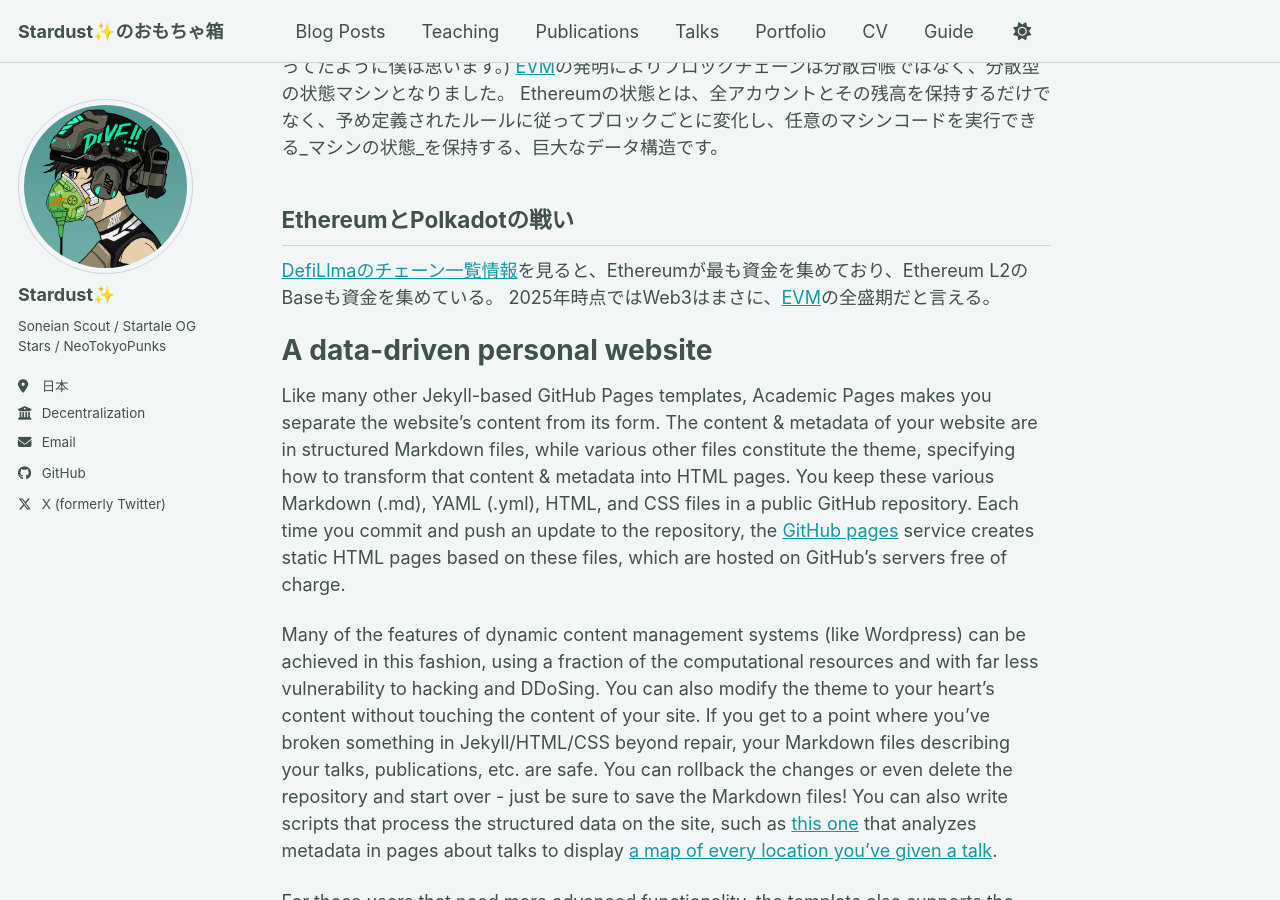
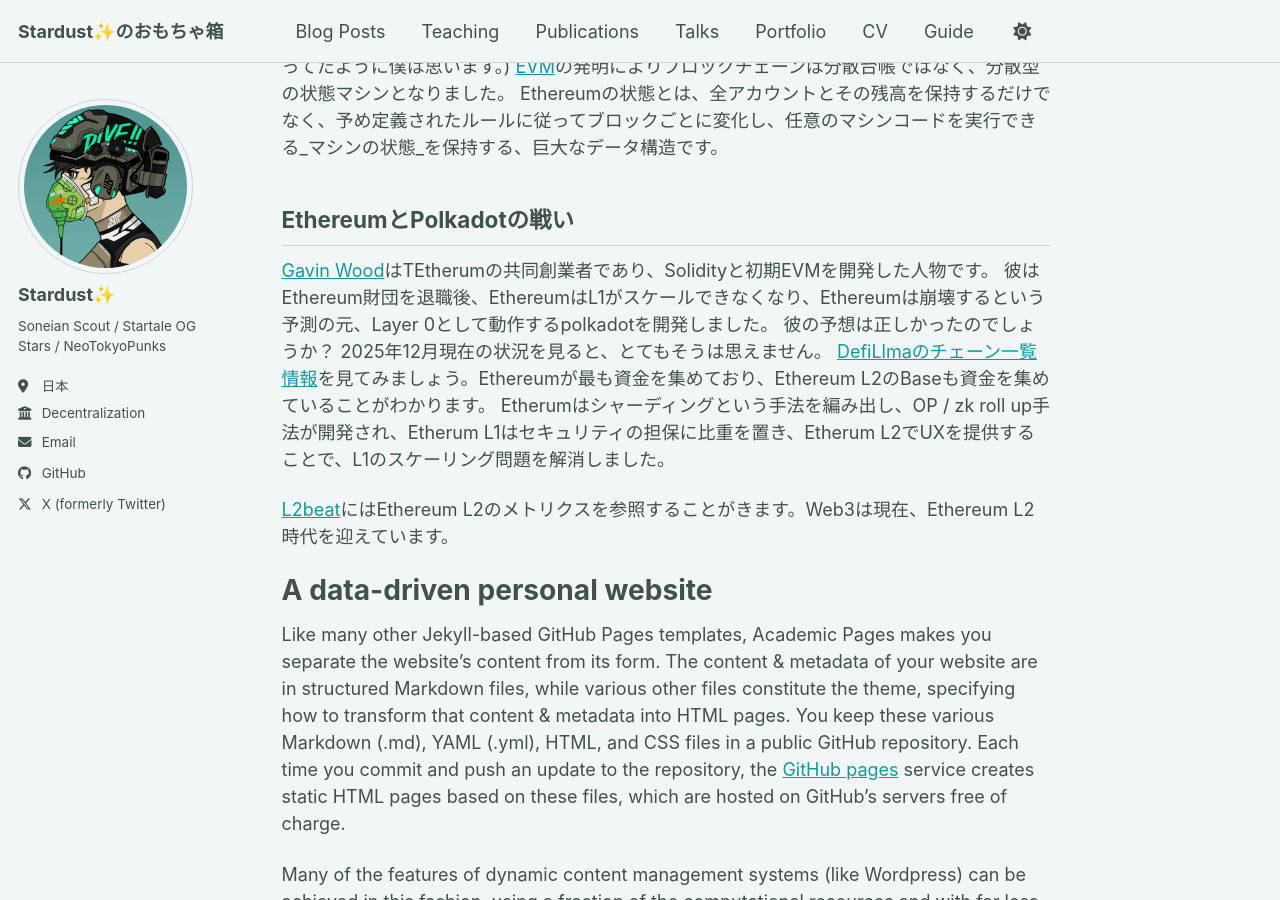
Before and after one commit to stardustdotbox/stardustdotbox.github.io, a Jekyll site: the page built from _pages/about.md, in a window 1280 px wide and 900 px high, scrolled down 952 px. Built offline with Jekyll 4.4.1, drawn with Linux system fonts in a browser that asks for light colours; a script bundle is joined from its source files by our own code; library files that are not in the unit come from our copies.

Commit message:
ホームページの初期設定

```diff
--- a/_pages/about.md
+++ b/_pages/about.md
@@ -34,8 +34,14 @@ Ethereumはブロックチェイン上でEVMを稼働させることでWeb3に
 
 ## EthereumとPolkadotの戦い
 
-[DefiLlmaのチェーン一覧情報](https://defillama.com/chains)を見ると、Ethereumが最も資金を集めており、Ethereum L2のBaseも資金を集めている。
-2025年時点ではWeb3はまさに、[EVM](https://ethereum.org/ja/developers/docs/evm/)の全盛期だと言える。
+[Gavin Wood](https://gavwood.com/)はTEtherumの共同創業者であり、Solidityと初期EVMを開発した人物です。
+彼はEthereum財団を退職後、EthereumはL1がスケールできなくなり、Ethereumは崩壊するという予測の元、Layer 0として動作するpolkadotを開発しました。
+彼の予想は正しかったのでしょうか？
+2025年12月現在の状況を見ると、とてもそうは思えません。
+[DefiLlmaのチェーン一覧情報](https://defillama.com/chains)を見てみましょう。Ethereumが最も資金を集めており、Ethereum L2のBaseも資金を集めていることがわかります。
+Etherumはシャーディングという手法を編み出し、OP / zk roll up手法が開発され、Etherum L1はセキュリティの担保に比重を置き、Etherum L2でUXを提供することで、L1のスケーリング問題を解消しました。
+
+[L2beat](https://l2beat.com/)にはEthereum L2のメトリクスを参照することがきます。Web3は現在、Ethereum L2時代を迎えています。
 
 A data-driven personal website
 ======
```
